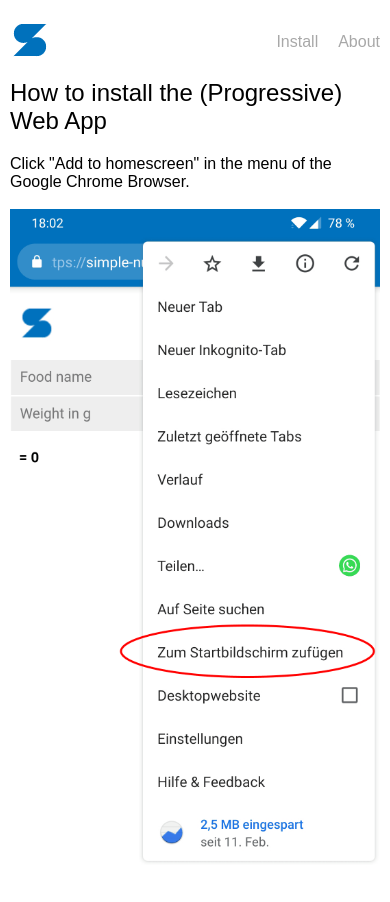
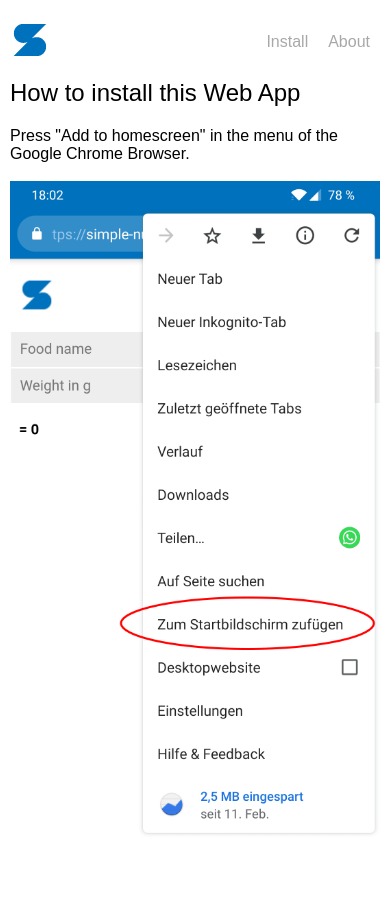
Before and after one commit to andrereus/simple-nutrition-calculator, a React (Vite) app: page /install in a window 390 px wide. Shown: the top 902 px of the page. Built offline with nearby package versions, Linux system fonts and the light colour scheme.

Commit message:
Optimize layout

```diff
--- a/src/components/About.js
+++ b/src/components/About.js
@@ -9,6 +9,7 @@ class About extends Component {
     return (
       <div className="about__wrapper">
         <h2 className="about__title">Simple Nutrition Calculator</h2>
+        <p>Progressive Web App to calculate with any nutrient.</p><br />
         <p><span className="bold">Author:</span> Andre Reus</p><br />
         <p>
           <span className="bold">Contact: </span>
--- a/src/components/Install.js
+++ b/src/components/Install.js
@@ -5,8 +5,8 @@ class Install extends Component {
   render() {
     return (
       <div className="install__wrapper">
-        <h2 className="install__title">How to install the (Progressive) Web App</h2>
-        <p>Click "Add to homescreen" in the menu of the Google Chrome Browser.</p><br />
+        <h2 className="install__title">How to install this Web App</h2>
+        <p>Press "Add to homescreen" in the menu of the Google Chrome Browser.</p><br />
         <div className="install__instruction">
           <img src={Instruction} alt="Install instruction"/>
         </div>
--- a/src/components/List.js
+++ b/src/components/List.js
@@ -1,9 +1,11 @@
 import React, {Component} from 'react';
 import _ from 'lodash';
+import Eat from '../assets/eat.png';
 
 class List extends Component {
   render() {
     return (
+      <div>
         <table className="list__container">
           <tbody>
             {this.props.items.map(item => (
@@ -28,6 +30,10 @@ class List extends Component {
             }
           </tbody>
         </table>
+        {this.props.items.length === 0 &&
+          <img src={Eat} className="list__eat" alt="Eat food"/>
+        }
+      </div>
     );
   }
 }
--- a/src/components/Main.js
+++ b/src/components/Main.js
@@ -12,7 +12,7 @@ class Main extends Component {
         <div className="main__container">
           <div className="main__header">
             <Link to="/"><img src={Logo} className="main__logo" alt="Simple Nutrition Calculator"/></Link>
-            <div>
+            <div className="main__navigation">
               <Link to="/install"><span className="main__install">Install</span></Link>
               <Link to="/about"><span className="main__about">About</span></Link>
             </div>
--- a/src/index.html
+++ b/src/index.html
@@ -5,7 +5,7 @@
     <meta name="viewport" content="width=device-width, initial-scale=1.0" />
     <meta http-equiv="X-UA-Compatible" content="ie=edge" />
     <title>Simple Nutrition Calculator</title>
-    <meta name="description" content="Simple Nutrition Calculator Progressive Web App">
+    <meta name="description" content="Progressive Web App to calculate with any nutrient.">
     <!-- Icons -->
     <link rel="apple-touch-icon" sizes="180x180" href="/apple-touch-icon.png">
     <link rel="icon" type="image/png" sizes="32x32" href="/favicon-32x32.png">
--- a/src/styles/components/_form.scss
+++ b/src/styles/components/_form.scss
@@ -10,6 +10,7 @@
     background: #eee;
     margin: 2px 1px 0;
     border-radius: 5px;
+    font-size: 18px;
 
     @media (max-width: 576px) {
       border-radius: 0;
@@ -21,10 +22,11 @@
   display: flex;
   align-items: center;
   justify-content: space-between;
-  margin-top: 10px;
+  margin-top: 20px;
 }
 
 .form__result {
+  font-size: 18px;
   font-weight: bold;
   padding: 10px;
 }
--- a/src/styles/components/_list.scss
+++ b/src/styles/components/_list.scss
@@ -1,11 +1,11 @@
 .list__container {
   width: 100%;
   border-top: 1px solid #ccc;
-  margin-top: 10px;
+  margin-top: 20px;
 
   td {
     border-bottom: 1px solid #ccc;
-    padding: 10px;
+    padding: 12px 10px;
   }
 }
 
@@ -31,8 +31,14 @@
   float: right;
   text-decoration: none;
   color: #0071bc;
+  padding: 5px 0;
 
   &:hover {
     color: #0059ba;
   }
 }
+
+.list__eat {
+  display: block;
+  margin: 40px auto 20px;
+}
--- a/src/styles/components/_main.scss
+++ b/src/styles/components/_main.scss
@@ -27,6 +27,10 @@
 }
 
 @media (max-width: 576px) {
+  .main__navigation {
+    margin-right: 10px;
+  }
+
   .main__logo {
       margin-left: 10px;
   }
```
Also changed, not shown: src/assets/eat.png (added). Lines whose indentation alone changed are shown as unchanged.
